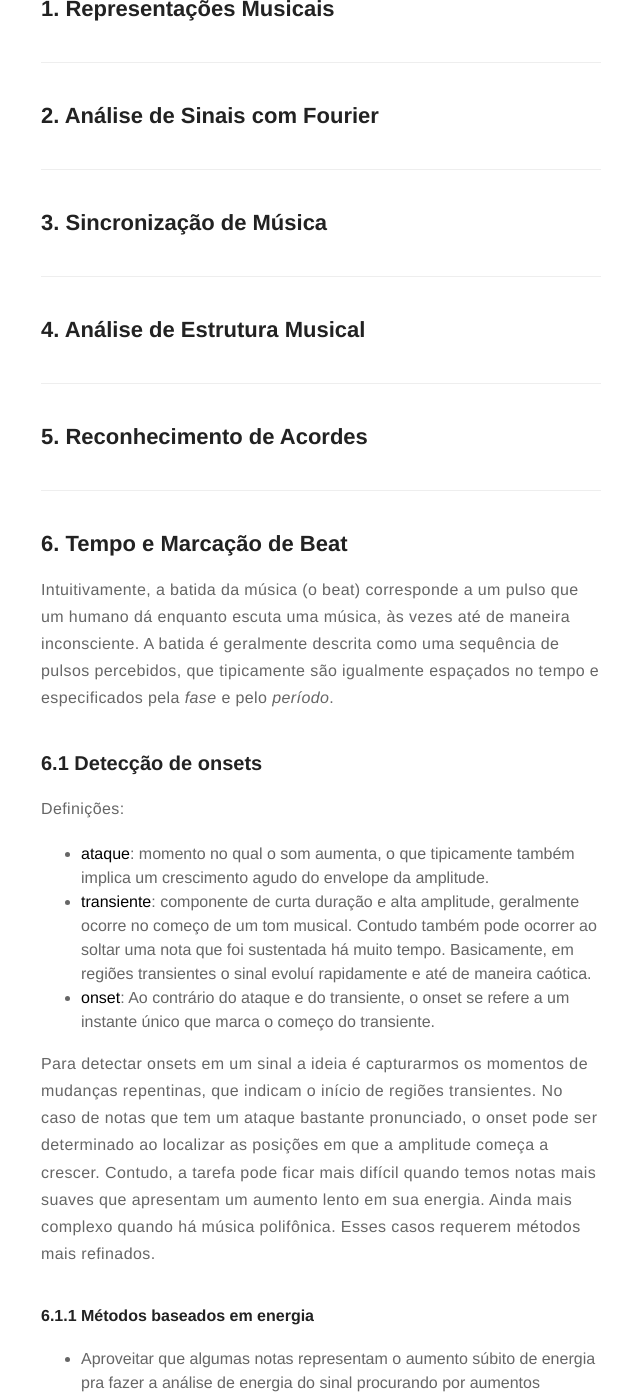
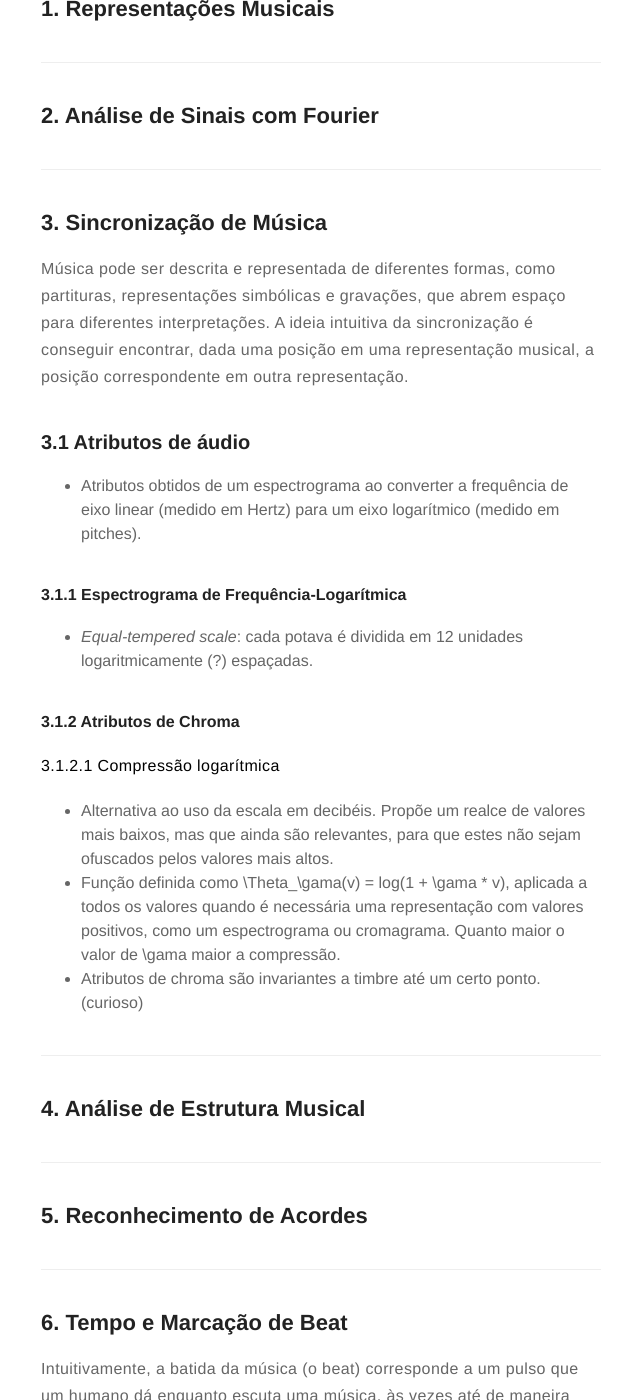
Before and after one commit to giovana-morais/giovana-morais.github.io, a Jekyll site: the page built from _posts/2020-08-14-fundamentals_of_music_processing.md, in a window 1280 px wide and 1400 px high, scrolled down 867 px. Shown: the whole window, without its empty margins (319-959 px from the left). Built offline with Jekyll 4.4.1, drawn with Linux system fonts in a browser that asks for light colours; some of the changed text lies outside the part shown.

Commit message:
add: métodos baseados em espectro

```diff
--- a/_posts/2020-08-14-fundamentals_of_music_processing.md
+++ b/_posts/2020-08-14-fundamentals_of_music_processing.md
@@ -34,6 +34,35 @@
 ## 2. Análise de Sinais com Fourier
 ---
 ## 3. Sincronização de Música
+
+Música pode ser descrita e representada de diferentes formas, como partituras,
+representações simbólicas e gravações, que abrem espaço para diferentes
+interpretações.
+A ideia intuitiva da sincronização é conseguir encontrar, dada uma posição
+em uma representação musical, a posição correspondente em outra representação.
+
+
+### 3.1 Atributos de áudio
+
+* Atributos obtidos de um espectrograma ao converter a frequência de eixo linear
+(medido em Hertz) para um eixo logarítmico (medido em pitches).
+
+#### 3.1.1 Espectrograma de Frequência-Logarítmica
+
+* *Equal-tempered scale*: cada potava é dividida em 12 unidades logaritmicamente (?)
+espaçadas.
+
+#### 3.1.2 Atributos de Chroma
+
+**3.1.2.1 Compressão logarítmica**
+
+* Alternativa ao uso da escala em decibéis. Propõe um realce de valores mais baixos, mas
+que ainda são relevantes, para que estes não sejam ofuscados pelos valores mais altos.
+* Função definida como \Theta_\gama(v) = log(1 + \gama * v), aplicada a todos os valores
+quando é necessária uma representação com valores positivos, como um espectrograma ou
+cromagrama. Quanto maior o valor de \gama maior a compressão.
+* Atributos de chroma são invariantes a timbre até um certo ponto. (curioso)
+
 ---
 ## 4. Análise de Estrutura Musical
 ---
@@ -77,18 +106,33 @@
 detecção quando consideramos a energia como algo linear. O ouvido humano
 percebe o som em uma escala logarítmica e, portanto, para endereçar o problema
 precisamos aplicar o logaritmo pros valores da energia. Seja por meio de uma
-mudança de escala ou de compressão logarítmica. A desvantagem dessa abordagem é que ruídos podem também ser amplificados.
-* Sons com vibrato ou tremolo podem ser um problema pra métodos baseados em energia, uma vez que sua variação acaba enganando o método de detecção, que
+mudança de escala ou de compressão logarítmica. A desvantagem dessa abordagem
+é que ruídos podem também ser amplificados.
+* Sons com vibrato ou tremolo podem ser um problema pra métodos baseados em
+energia, uma vez que sua variação acaba enganando o método de detecção, que
 entende vários onsets em vez de apenas um.
 
 #### 6.1.2 Métodos baseados em espectro
 * Música polifônica dificulta a tarefa uma vez que eventos de baixa intensidade
 podem estar mascarados atrás de eventos de alta intensidade. Além disso, há o
-vibrato, que pode ser até mais forte que o ataque de outras notas. Por isso, métodos baseados em energia podem não ser os melhores.
+vibrato, que pode ser até mais forte que o ataque de outras notas. Por isso, métodos
+baseados em energia podem não ser os melhores.
 * A ideia desse tipo de método e ir pro domínio da frequência e então capturar
 as mudanças no conteúdo espectral.
 * Para detectar as mudanças espectrais no sinal, computamos a diferença entre
 vetores espectrais subsequentes. Isso é conhecido como **fluxo espectral**.
+* O procedimento básico é
+	- realçar os componentes espectrais mais fracos usando
+a compressão logarítmica. O uso da compressão logarítmica faz ainda mais sentido
+quando pensamos que a energia geralmente fica concentrada em frequências mais
+baixas, que são ressaltadas pela compressão. O único cuidado a ser tomado é
+não acabar usando um parâmetro \gama muito alto, de forma que ruídos também
+sejam realçados e atrapalhem a análise;
+	- computar a derivada discreta do espectro comprimido, considerando apenas
+diferenças positivas (aumento de intensidade) e descartando as negativas;
+* Existem passos posteriores que podem ainda melhorar o desempenho de,
+por exemplo, a identificação de picos no sinal, removendo flutuações baixas
+por meio de uma função média local;
 
 
 #### 6.1.3 Métodos baseados em fase
```
